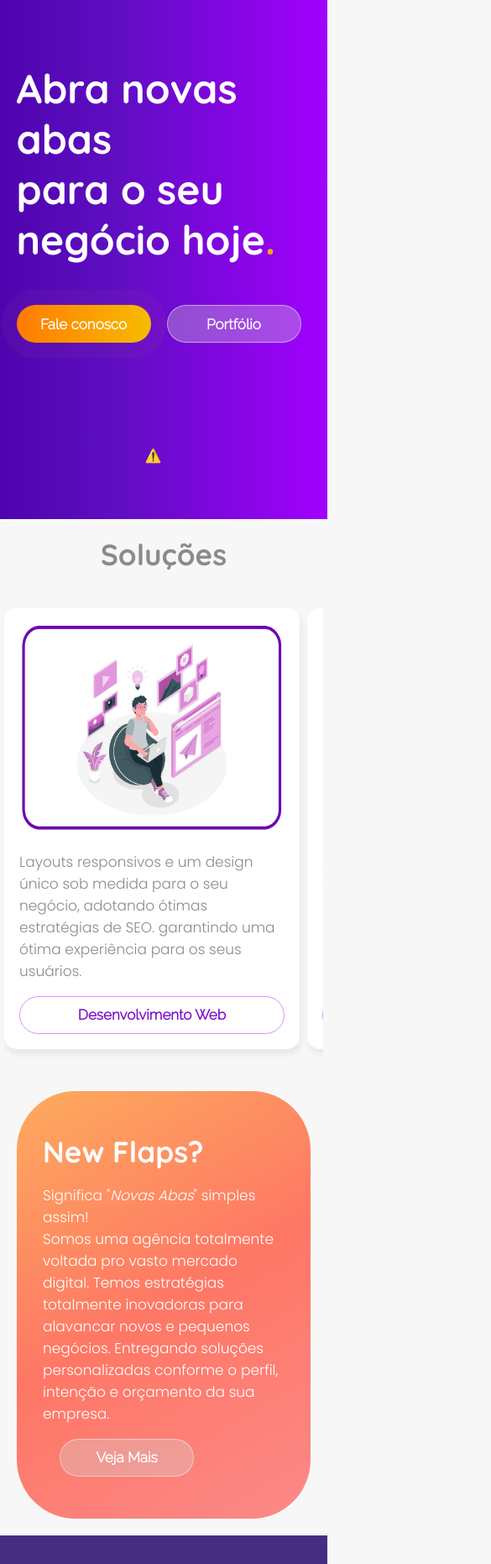
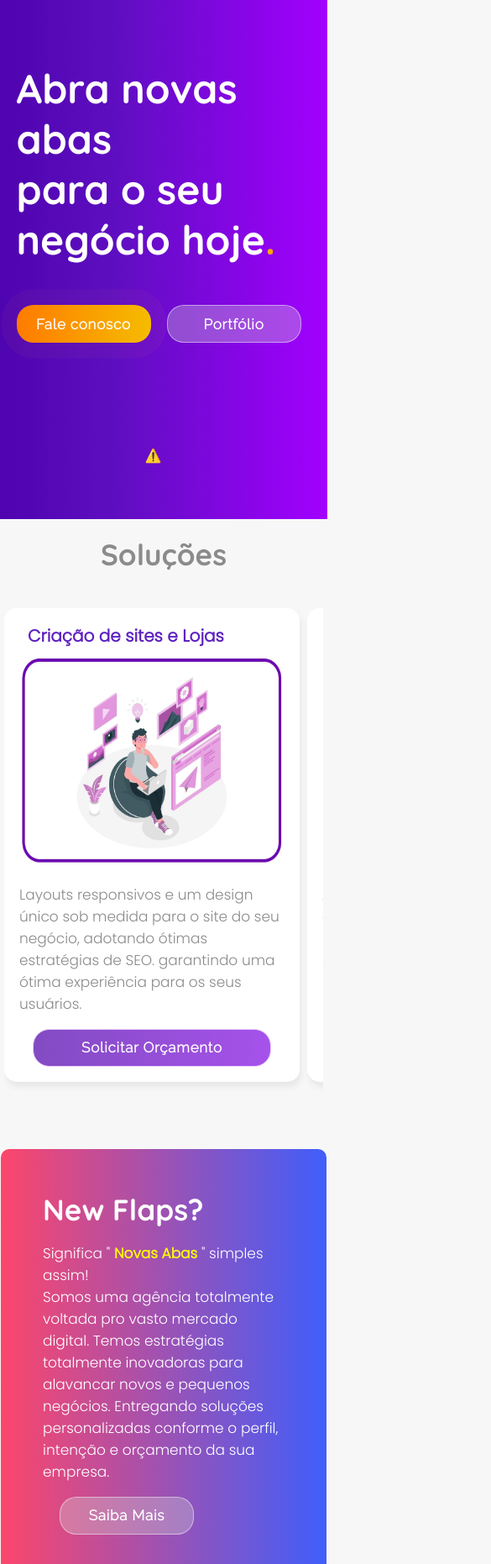
Before and after one commit to agflaps/website-2022, a plain HTML site: page index.html in a window 390 px wide. Shown: the part 99-1961 px from the top of the page at 84% size, 585 px wide, since content can reach past the window. Drawn offline with nearby package versions, Linux system fonts and the light colour scheme; no server answers.

Commit message:
update y22

```diff
--- a/404.html
+++ b/404.html
@@ -17,17 +17,17 @@
 </head>
 
 <body>
-  <header class="header-pages">
-    <a href="/index.html"> <img id="logo" src="../assets/images/logo.png" height="57px" width="120px"></a>
-    <ul class="menu-header">
+   <header id="header" style="background-color:#452e81;">
+
+      <a href="../index.html"> <img id="logo" src="../assets/images/logo.png" height="57px" width="120px"></a>
+      <nav id="nav">
+         <button id="btn-mobile" aria-controls="menu" aria-haspopup="true" aria-label="Abrir Menu">
+            <span class="hamburger"></span>
+         </button>
+      <ul id="menu">
          <li>
-          <a  href="/index.html">
+            <a  href="../index.html">
                <h3>Início</h3>
-          </a>
-       </li>
-       <li>
-          <a  href="#about">
-             <h3>Sobre</h3>
             </a>
          </li>
          <li>
@@ -36,16 +36,23 @@
             </a>
          </li>
          <li>
-          <a href="#">
+            <a  href="#about">
+               <h3>Sobre</h3>
+            </a>
+         </li>
+
+         <li>
+            <a target="_blank" href="https://newflaps.com.br/blog/">
                <h3>Blog</h3>
             </a>
          </li>
          <li>
-          <a  href="/pages/contact.html" >
-             <h3 id="circle-wite">Contato</h3>
+            <a  href="#" >
+               <a href="/pages/contact.html"><button>Contato</button></a>
             </a>
          </li>
       </ul>
+   </nav>
    </header>
   <main id="_404">
     <section  class="error-404">
@@ -64,9 +71,11 @@
 
   <footer id="footer">
    <div>
-      <p>©2020-2021 Agência New Flaps. Todos os direitos reservados</p>
+      <p>©2020-2022 Agência New Flaps. Todos os direitos reservados</p>
    </div>
 </footer>
+
+<script src="./js/script.js" type="text/javascript"></script>
 </body>
 
 </html>
--- a/assets/sass/global.scss
+++ b/assets/sass/global.scss
@@ -23,12 +23,25 @@ html {
 	}
 }
 
-h1 {
+h1{
 	font-size: 35px;
 	font-weight: 500;
 	font-family: $font-title;
 	color: $grey;
 	margin: 0;
+}
+
+h2{
+	font-size: 20px;
+	padding-bottom: 9px;
+	margin: 0;
+	text-align: left;
+	margin-left: 10px;
+	border-radius: 25px;
+	font-weight: 900;
+	font-family: $font-paragrapy;
+	color: #6e31aa;
+
 }
 
 p {
@@ -41,6 +54,9 @@ a {
 	text-decoration: none;
 }
 
+i{
+	margin-left: 5px;
+}
 
 #btn-mobile{
 display: none;
@@ -67,14 +83,19 @@ justify-content: space-between;
 
 button{
 	color: $wite;
-	font-size: 19px;
+	font-size: 17px;
 	background: none;
 	padding: 5px 15px 5px 15px;
 	border-radius: 25px;
-	border: 2px solid $wite;
+	border: 1.7px solid $wite;
 	font-family: $font-paragrapy;
 	font-weight: bold;
 	cursor: pointer;
+
+	&:hover{
+		background: $wite;
+        color:#452e81;
+	}
 }
 
 }
@@ -89,7 +110,6 @@ button{
 	display: block;
 	color: $wite;
 	padding: .5rem;
-	font-size: 18px;
 }
 
 
@@ -202,6 +222,7 @@ transform: rotate(135deg);
 		}
 		button {
 			margin-top: -10%;
+			width: 12rem !important;
 		}
 		.title-404 {
 			position: relative;
--- a/assets/sass/mixins.scss
+++ b/assets/sass/mixins.scss
@@ -6,8 +6,9 @@
     width: 12rem;
     background-color: rgba(212, 212, 212, 0.342);
     font-family: $font-btn;
+    letter-spacing: 0.8px;
     height: 45px;
-    border-radius: 30px;
+    border-radius: 20px;
     border:solid 1px #ffffff75;
     font-size: 17px;
     cursor: pointer;
@@ -31,13 +32,13 @@
 @mixin secondary-btn{
 
   @include basic-btn();
-   border: #d794fd 1px solid;
-   background: none;
-   color: #7a0aca;
+   border: #edcfff 1px solid;
+   background: #6e31aa linear-gradient(to right, #824bc2, #a652eb);
+   color: $wite;
 
 &:hover{
-    background: #ba04df linear-gradient(to right, #7607c5, #9531e7);
-    color: $background-color;
+    color: #e0d7ff;
+    background: #8e53da5e linear-gradient(to right,#a652eb ,#824bc2);
     transition: all 0.4s;
     border: none;
     box-shadow:$box-shadow
--- a/assets/sass/style.scss
+++ b/assets/sass/style.scss
@@ -110,14 +110,15 @@
       @include text-paragrapy();
       width: 310px;
     }
-    button{
-      width: 100% !important;
-    }
+
     .model {
       height: 250px;
     }
     .container {
       width: 100%;
+    }
+    button{
+      width: 90% !important;
     }
   }
 
@@ -133,6 +134,7 @@
   button {
     @include secondary-btn();
     width: 100%;
+
   }
   &:hover {
     transition: all 0.3s;
@@ -147,36 +149,38 @@
 }
 
 .container-about {
-  padding: 20px;
+  padding: 50px;
+  display: flex;
   justify-content: center;
-  p,
-  h1 {
-    text-align: left;
+  align-items: center;
+
+}
+.about {
+  div,p, h1{
+    width: 600px;
     color: $wite;
   }
-}
-.about {
-  div, p{
-    width: 30rem;
+  lottie-player{
+    margin-left: 50px;
   }
-  background: #ff4f73;
-  background: linear-gradient(
-    150deg,
-    #fdab5d 0%,
-    rgba(255, 100, 79, 0.869) 50%,
-    rgba(253, 110, 110, 0.804) 100%
-  );
   padding: 50px;
   border-radius: 70px;
   flex-wrap: wrap;
   justify-content: center;
   display: flex;
   align-items: center;
+  max-width:95pc;
+  width: 100%;
+  background: linear-gradient(90deg, #FC466B 0%, #3F5EFB 100%);
+
+
   button {
     @include basic-btn;
+    color: #ffffff ;
   }
 
   @media only screen and (max-width: 600px) {
+    border-radius: 10px;
 
     lottie-player {
       display: none ;
@@ -192,7 +196,6 @@
     }
   }
 }
-
 
 /*--------------- contact page---------------*/
 
@@ -212,6 +215,7 @@
     lottie-player {
        display: none ;
      } }
+
   margin-left: 0px;
   width: 50rem;
   justify-content: center;
@@ -242,6 +246,7 @@ justify-content: left;
 
 h3{
 padding:7px;
+padding-top: 8px;
 padding-right:  20px;
 border:solid 1px  $purple;
 font-family: $font-paragrapy;
@@ -250,8 +255,21 @@ margin: 5px;
 border-radius: 30px;
 }
 i{
-  color:  $purple;
+  color: $wite;
   padding-left: 10px;
+}
+#whatsapp{
+  background: rgba(69, 202, 76, 0.705);
+  color: $wite;
+  border-color:rgb(21, 158, 21);
+
+}
+
+#email{
+  background: rgba(69, 149, 202, 0.705);
+  color: $wite;
+  border-color: rgb(37, 90, 187);
+
 }
 
 }
--- a/index.html
+++ b/index.html
@@ -1,5 +1,6 @@
 <!DOCTYPE html>
 <html lang="pt-br">
+
 <head>
 
    <meta charset="UTF-8">
@@ -14,8 +15,9 @@
    <title>New Flaps | Sua Agência Digital </title>
 
    <link rel="stylesheet" type="text/css" href="assets/css/style.css">
-      <link rel="stylesheet" type="text/css" href="assets/css/lightslider.css"/>
+   <link rel="stylesheet" type="text/css" href="assets/css/lightslider.css" />
    <script src="//code.jivosite.com/widget/HMnUt2mdMp" async></script>
+   <script src="https://use.fontawesome.com/releases/v5.15.4/js/all.js" data-auto-replace-svg="nest"></script>
    <!--Jquery-->
    <script type="text/javascript" src="https://ajax.googleapis.com/ajax/libs/jquery/3.5.1/jquery.min.js"></script>
    <script src="js/vendor/modernizr-3.11.2.min.js"></script>
@@ -42,7 +44,7 @@
 
             <li>
                <a href="#services">
-                  <h3>Serviços</h3>
+                  <h3>Soluções</h3>
                </a>
             </li>
             <li>
@@ -56,7 +58,7 @@
                   <h3>Blog</h3>
                </a>
             </li>
-            <li >
+            <li>
                <p><a href="/pages/contact.html"><button id="contact-btn">Contato</button></a></h3>
             </li>
 
@@ -69,15 +71,19 @@
    <div class="full-banner">
       <img src="assets/images/banner.svg" alt="">
       <div class="banner-info">
-            <h1>Abra novas abas <br> para o seu <br>negócio hoje<e style="color:rgb(255, 166, 0)">.</e></h1>
-            <a  onclick="window.open('https://api.whatsapp.com/send?phone=5511977269286&text=Ol%C3%A1!','page.html','status=no,Width=1300, left=90px, Height=1080');" target="_blank" > <button id="orcamento-btn">Fale conosco</button></a>
-            <a onclick="window.open('https://www.behance.net/newflaps/','page.html','status=no,Width=1300, margin-top=1210px, left=90px, Height=1080');" target="_blank" > <button  id="portfolio-btn">Portfólio</button></a>
+         <h1>Abra novas abas <br> para o seu <br>negócio hoje<e style="color:rgb(255, 166, 0)">.</e>
+         </h1>
+         <a onclick="window.open('https://api.whatsapp.com/send?phone=5511977269286&text=Ol%C3%A1!','page.html','status=no,Width=1300, left=90px, Height=1080');"
+            target="_blank"> <button id="orcamento-btn">Fale conosco</button></a>
+         <a onclick="window.open('https://www.behance.net/newflaps/','page.html','status=no,Width=1300, margin-top=1210px, left=90px, Height=1080');"
+            target="_blank"> <button id="portfolio-btn">Portfólio</button></a>
 
 
       </div>
       <div class="mouse-scroll">
          <script src="https://unpkg.com/@lottiefiles/lottie-player@latest/dist/lottie-player.js"></script>
-            <lottie-player src="https://assets1.lottiefiles.com/packages/lf20_g73n5u.json"  background="transparent"  speed="1"  style="width: 45px; height: 50px;"  loop  autoplay></lottie-player>
+         <lottie-player src="https://assets1.lottiefiles.com/packages/lf20_g73n5u.json" background="transparent"
+            speed="1" style="width: 45px; height: 50px;" loop autoplay></lottie-player>
       </div>
    </div>
    <section id="services" class="container-servicos">
@@ -87,56 +93,70 @@
             <ul id="autoWidth" class="cs-hidden">
                <li class="item-a">
                   <div class="card-servico">
-               <img src="assets/images/services/web.jpg"  class="model">
+                     <h2 style="color: #5e21c0;">Criação de sites e Lojas</h2>
+                     <img src="assets/images/services/web.jpg" class="model">
                      <div class="textservice">
-                  <p>Layouts responsivos e um design único sob medida para o seu negócio, adotando ótimas estratégias de SEO.
+                        <p>Layouts responsivos e um design único sob medida para o site do seu negócio, adotando ótimas
+                           estratégias de SEO.
                            garantindo uma ótima experiência para os seus usuários.
                         </p>
                      </div>
-               <a href="#"><button>Desenvolvimento Web</button></a>
+                     <a href="/pages/contact.html"><button>Solicitar Orçamento</button></a>
                   </div>
                </li>
                <li class="item-a">
                   <div class="card-servico">
-               <img src="assets/images/services/social-midia.jpg"  class="model">
+                     <h2 style="color: #0a46c9;">Gestão de Mídias Sociais</h2>
+                     <img src="assets/images/services/social-midia.jpg" class="model">
                      <div class="textservice">
-                  <p>As mídias sociais são um excelente canal para você saber o que as pessoas estão pensando sobre a sua marca.  Não é apenas importante, mas também necessário.</p>
+                        <p>As mídias sociais são um excelente canal para você saber o que as pessoas estão pensando
+                           sobre a sua marca. Não é apenas importante, mas também necessário.</p>
                      </div>
-               <a href="#"><button>Mídias Sociais</button></a>
+                     <a href="/pages/contact.html"><button>Solicitar Orçamento</button></a>
                   </div>
                </li>
                <li class="item-a">
                   <div class="card-servico">
-               <img src="assets/images/services/ads.jpg"  class="model">
+                     <h2 style="color: #ee7b1c;">Gestão de Tráfego</h2>
+                     <img src="assets/images/services/ads.jpg" class="model">
                      <div class="textservice">
-                  <p>A internet tem um alcance global e é muito difícil encontrar pessoas que não acessem a rede. É importante que os sites tenham a capacidade de chegar até o público alvo.</p>
+                        <p>A internet tem um alcance global e é muito difícil encontrar pessoas que não acessem a rede.
+                           É importante que os sites tenham a capacidade de chegar até o público alvo.</p>
                      </div>
-               <a href="#"><button>Gestão de Tráfego</button></a>
+                     <a href="/pages/contact.html"><button>Solicitar Orçamento</button></a>
                   </div>
                </li>
                <li class="item-a">
                   <div class="card-servico">
-               <img src="assets/images/services/design.jpg"  class="model">
+                     <h2 style="color: #eebd1c;">Branding e Design</h2>
+                     <img src="assets/images/services/design.jpg" class="model">
                      <div class="textservice">
-                  <p>Se está pensando em fazer a gestão da sua marca, reformular ou criar uma nova identidade visual envolvendo <strong>imagens</strong>, <strong>slogan</strong> e <strong>logotipo</strong>? Temos a solução perfeita!   </p>
+                        <p>Se está pensando em fazer a gestão da sua marca, reformular ou criar uma nova identidade
+                           visual envolvendo <strong>imagens</strong>, <strong>slogan</strong> e
+                           <strong>logotipo</strong>? Temos a solução perfeita! </p>
                      </div>
-               <a href="#"><button>Branding e Design</button></a>
+                     <a href="/pages/contact.html"><button>Solicitar Orçamento</button></a>
                </li>
+
          </div>
    </section>
    <section class="container-about">
       <div id="about" class="about">
          <div id="animation-about">
-               <script id="animation-about" src="https://unpkg.com/@lottiefiles/lottie-player@latest/dist/lottie-player.js"></script>
-               <lottie-player src="https://assets3.lottiefiles.com/packages/lf20_doyhajlr.json"  background="transparent"  speed="1"  style="width: 370px; height: 380px;"  loop  autoplay></lottie-player>
+            <script id="animation-about"
+               src="https://unpkg.com/@lottiefiles/lottie-player@latest/dist/lottie-player.js"></script>
+            <lottie-player src="https://assets3.lottiefiles.com/packages/lf20_doyhajlr.json" background="transparent"
+               speed="1" style="width: 370px; height: 380px;" loop autoplay></lottie-player>
          </div>
          <div class="about-right">
             <div class="title-header">
                <h1> New Flaps?</h1>
             </div>
-               <p>Significa "<i>Novas Abas</i>" simples assim!<br>Somos uma agência totalmente voltada pro vasto mercado digital. Temos estratégias totalmente inovadoras para alavancar novos e pequenos negócios. Entregando  soluções personalizadas conforme o perfil, intenção e orçamento da sua empresa.
+            <p>Significa "<b style="color: rgb(255, 251, 11);"> Novas Abas </b>" simples assim! <br>Somos uma agência totalmente voltada pro vasto mercado
+               digital. Temos estratégias totalmente inovadoras para alavancar novos e pequenos negócios. Entregando
+               soluções personalizadas conforme o perfil, intenção e orçamento da sua empresa.
             </p>
-               <a href="#">   <button>Veja Mais </button></a>
+            <a href="#"> <button>Saiba Mais </button></a>
          </div>
       </div>
    </section>
@@ -144,8 +164,9 @@
    <script src="js/script.js" type="text/javascript"></script>
    <footer id="footer">
       <div>
-            <p>New Flaps ©2020 - 2021. Alguns direitos reservados.</p>
+         <p>New Flaps ©2020 - 2022. Alguns direitos reservados.</p>
       </div>
    </footer>
 </body>
+
 </html>
```
Also changed, not shown: pages/contact.html (+9 -10 lines), assets/css/style.css, assets/images/dogy.png (added), 1 other file. Lines whose indentation alone changed are shown as unchanged.
